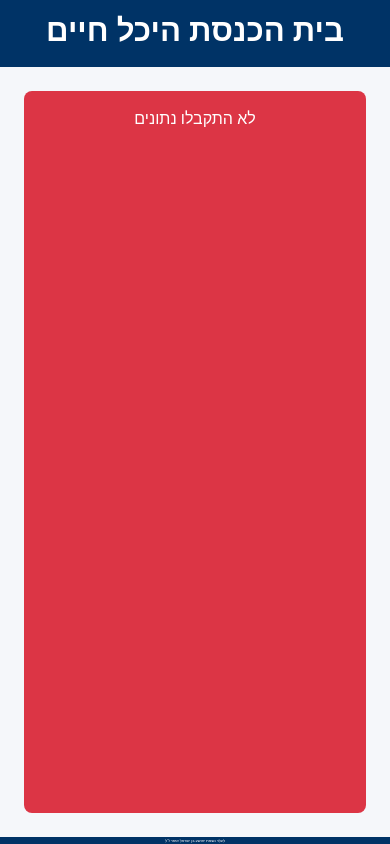
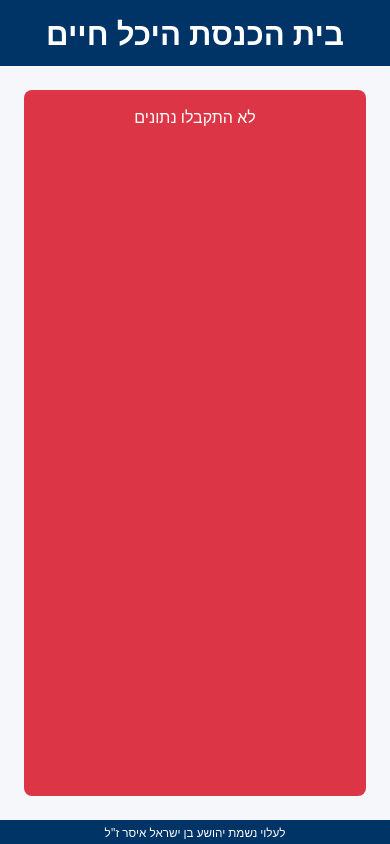
Before and after one commit to heichalchaim/heichalchaim.github.io, a plain HTML site: page index.html in a window 390 px wide. Drawn offline with Linux system fonts and the light colour scheme; no server answers.

Commit message:
enhance footer styles for better visibility; add padding and adjust font size for improved responsiveness

```diff
--- a/assets/css/styles.css
+++ b/assets/css/styles.css
@@ -182,8 +182,13 @@ body {
     font-size: 8vw;
     white-space: normal; /* Allow wrapping on mobile */
     text-align: center;
-    margin-bottom: 0.3em;
+    padding: 1vw;
     max-width: 100%; /* Ensure it doesn't overflow mobile */
+  }
+
+  .footer {
+    font-size: 3vw;
+    padding: 1vw;
   }
 
   .clock {
```
